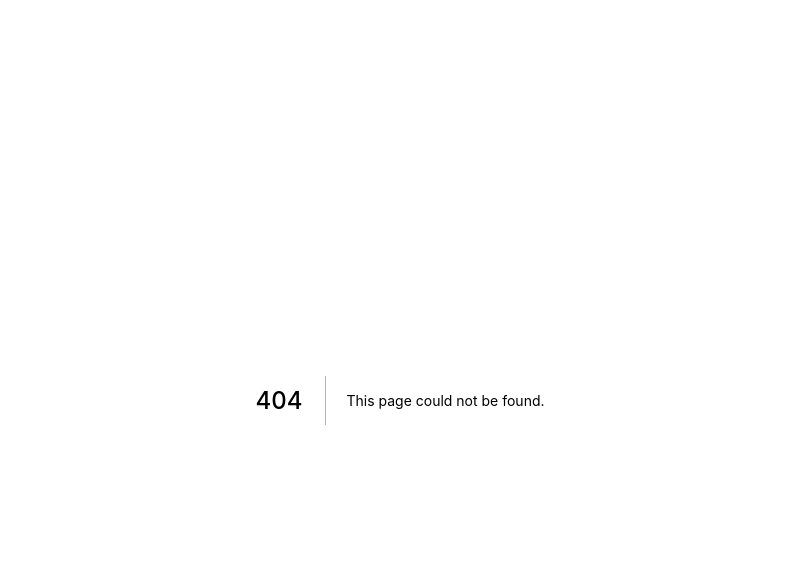
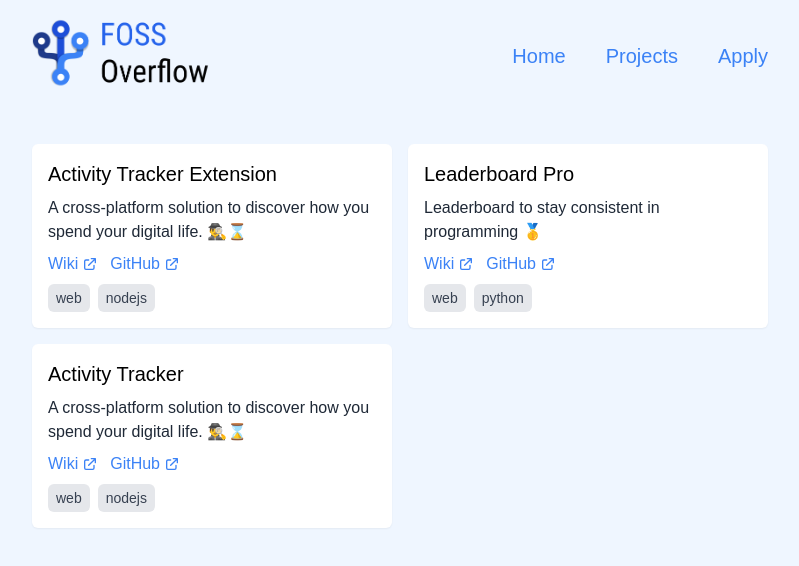
Before and after one commit to OpenLake/FOSS-Overflow, a Next.js app: page /projects in a window 1280 px wide. Before the commit this address had no page. Shown: the top 566 px of the page, without its empty margins (240-1039 px from the left). Built offline with nearby package versions, Linux system fonts and the light colour scheme; what @tailwindcss/typography would draw is missing.

Commit message:
Add projects page

```diff
--- /dev/null
+++ b/components/ActiveLink.js
@@ -0,0 +1,25 @@
+import { useRouter } from 'next/router';
+import Link from 'next/link';
+import React, { Children } from 'react';
+
+export const ActiveLink = ({ children, activeClassName, ...props }) => {
+	const { asPath } = useRouter();
+	const child = Children.only(children);
+	const childClassName = child.props.className || '';
+
+	// pages/index.js will be matched via props.href
+	// pages/about.js will be matched via props.href
+	// pages/[slug].js will be matched via props.as
+	const className =
+		asPath === props.href || asPath === props.as
+			? `${childClassName} ${activeClassName}`.trim()
+			: childClassName;
+
+	return (
+		<Link {...props}>
+			{React.cloneElement(child, {
+				className: className || null,
+			})}
+		</Link>
+	);
+};
--- /dev/null
+++ b/components/Navbar.js
@@ -0,0 +1,44 @@
+import Link from 'next/link';
+import Image from 'next/image';
+import logo from '../public/logo.png';
+import { ActiveLink } from './ActiveLink';
+
+function NavLink({ href, children }) {
+	return (
+		<ActiveLink href={href} activeClassName="text-black" passHref>
+			<a
+				href={href}
+				className="text-xl text-blue-500 hover:text-black transition-colors duration-300 block max-w-max mx-auto mt-4 md:mt-0 md:mr-0 md:ml-10"
+			>
+				{children}
+			</a>
+		</ActiveLink>
+	);
+}
+
+const logoWidth = 180;
+const logoHeight = (logoWidth / logo.width) * logo.height;
+
+export function Navbar() {
+	return (
+		<nav>
+			<div className="container max-w-screen-md mx-auto px-4 md:flex justify-between py-4">
+				<Link href="/" passHref>
+					<a className="block text-center md:text-left">
+						<Image
+							src={logo}
+							alt="FOSS Overflow"
+							width={logoWidth}
+							height={logoHeight}
+						/>
+					</a>
+				</Link>
+				<div className="md:flex items-center">
+					<NavLink href="/">Home</NavLink>
+					<NavLink href="/projects">Projects</NavLink>
+					<NavLink href="/apply">Apply</NavLink>
+				</div>
+			</div>
+		</nav>
+	);
+}
--- /dev/null
+++ b/content/projects.js
@@ -0,0 +1,25 @@
+export const projectData = [
+	{
+		title: 'Activity Tracker Extension',
+		description:
+			'A cross-platform solution to discover how you spend your digital life. 🕵️‍♂️⌛',
+		wiki: 'https://github.com/OpenLake/Activity-Tracker/wiki/FOSS-Overflow-%7C-Web-Extension',
+		github: 'https://github.com/OpenLake/Activity-Tracker',
+		tags: ['web', 'nodejs'],
+	},
+	{
+		title: 'Leaderboard Pro',
+		description: 'Leaderboard to stay consistent in programming 🥇',
+		wiki: 'https://github.com/OpenLake/Leaderboard-Pro/wiki/FOSS-Overflow',
+		github: 'https://github.com/OpenLake/Leaderboard-Pro',
+		tags: ['web', 'python'],
+	},
+	{
+		title: 'Activity Tracker',
+		description:
+			'A cross-platform solution to discover how you spend your digital life. 🕵️‍♂️⌛',
+		wiki: 'https://github.com/OpenLake/Activity-Tracker/wiki/FOSS-Overflow-%7C-VSCode-Extension',
+		github: 'https://github.com/OpenLake/Activity-Tracker',
+		tags: ['web', 'nodejs'],
+	},
+];
--- a/pages/_app.js
+++ b/pages/_app.js
@@ -1,4 +1,5 @@
 import Head from 'next/head';
+import { Navbar } from '../components/Navbar';
 import '../styles/globals.css';
 
 const title = 'FOSS Overflow';
@@ -18,6 +19,7 @@
 				<meta property="og:type" content="website" />
 				<meta name="twitter:card" content="summary" />
 			</Head>
+			<Navbar />
 			<Component {...pageProps} />
 		</>
 	);
--- a/pages/apply.js
+++ b/pages/apply.js
@@ -6,9 +6,7 @@
 			<Head>
 				<title>Apply | FOSS Overflow</title>
 			</Head>
-			<div className="prose lg:prose-xl mx-auto px-4">
-				<h1 className="text-4xl mt-8">Apply</h1>
-
+			<div className="prose lg:prose-xl mx-auto px-4 mt-8">
 				<p>
 					Students should write a proposal for a project they wish to be a part
 					of. Each student may submit upto three proposals. Proposals must
--- a/pages/index.js
+++ b/pages/index.js
@@ -16,7 +16,7 @@
 				<title>FOSS Overflow</title>
 			</Head>
 
-			<div className="min-h-screen flex flex-col justify-center text-center container m-auto max-w-prose px-4">
+			<div className="py-24 flex flex-col justify-center text-center container m-auto max-w-prose px-4">
 				<h1 className="text-4xl md:text-6xl mb-8 font-title">
 					<Image src={logoURL} alt="FOSS Overflow" />
 				</h1>
@@ -69,7 +69,7 @@
 						achieve what they are claiming.
 					</p>
 
-					<Link href="apply" passHref>
+					<Link href="/apply" passHref>
 						<a className="mx-auto w-max block bg-blue-800 no-underline text-white text-xl py-4 px-10 rounded-full focus-visible:ring-2 hover:ring-2 ring-blue-800 ring-offset-2">
 							Apply
 						</a>
--- /dev/null
+++ b/pages/projects.js
@@ -0,0 +1,55 @@
+import Head from 'next/head';
+import { ExternalLinkIcon } from '@heroicons/react/outline';
+import { projectData } from '../content/projects';
+
+function ExternalLink({ href, children }) {
+	return (
+		<a
+			className="text-blue-500 hover:text-blue-700 flex items-center gap-1"
+			href={href}
+			target="_blank"
+			rel="noopener noreferrer"
+		>
+			{children} <ExternalLinkIcon width="1rem" />
+		</a>
+	);
+}
+
+export default function Projects() {
+	return (
+		<>
+			<Head>
+				<title>Projects | FOSS Overflow</title>
+			</Head>
+			<div className="grid md:grid-cols-2 gap-4 list-none max-w-screen-md mx-auto mt-8 mb-16 px-4">
+				{projectData.map(item => (
+					<div
+						href={item.url}
+						target="_blank"
+						key={item.title}
+						className="shadow-sm hover:shadow-lg transition-shadow duration-300 bg-white p-4 rounded-md"
+					>
+						<h2 className="text-lg lg:text-xl mb-2">{item.title}</h2>
+						<p className="text-base text-gray-800">{item.description}</p>
+						<div className="flex gap-3 mt-2">
+							{item.wiki && <ExternalLink href={item.wiki}>Wiki</ExternalLink>}
+							{item.github && (
+								<ExternalLink href={item.github}>GitHub</ExternalLink>
+							)}
+						</div>
+						<div className="flex gap-2 mt-2">
+							{item.tags.map(tag => (
+								<span
+									key={tag}
+									className="bg-gray-200 text-gray-700 px-2 py-1 rounded-md text-sm"
+								>
+									{tag}
+								</span>
+							))}
+						</div>
+					</div>
+				))}
+			</div>
+		</>
+	);
+}
```
Also changed, not shown: components/Card.js (renamed from components/Card.jsx), components/Timeline.js (renamed from components/Timeline.jsx).
